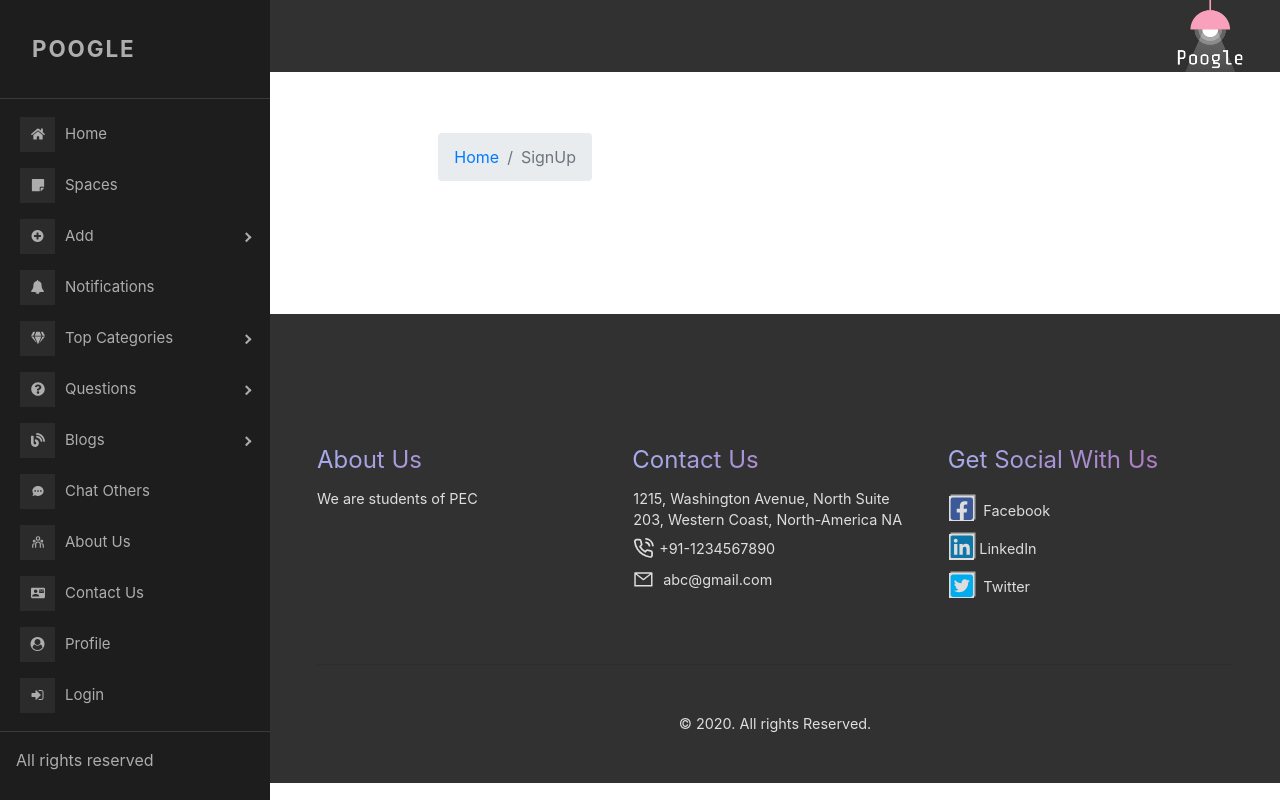
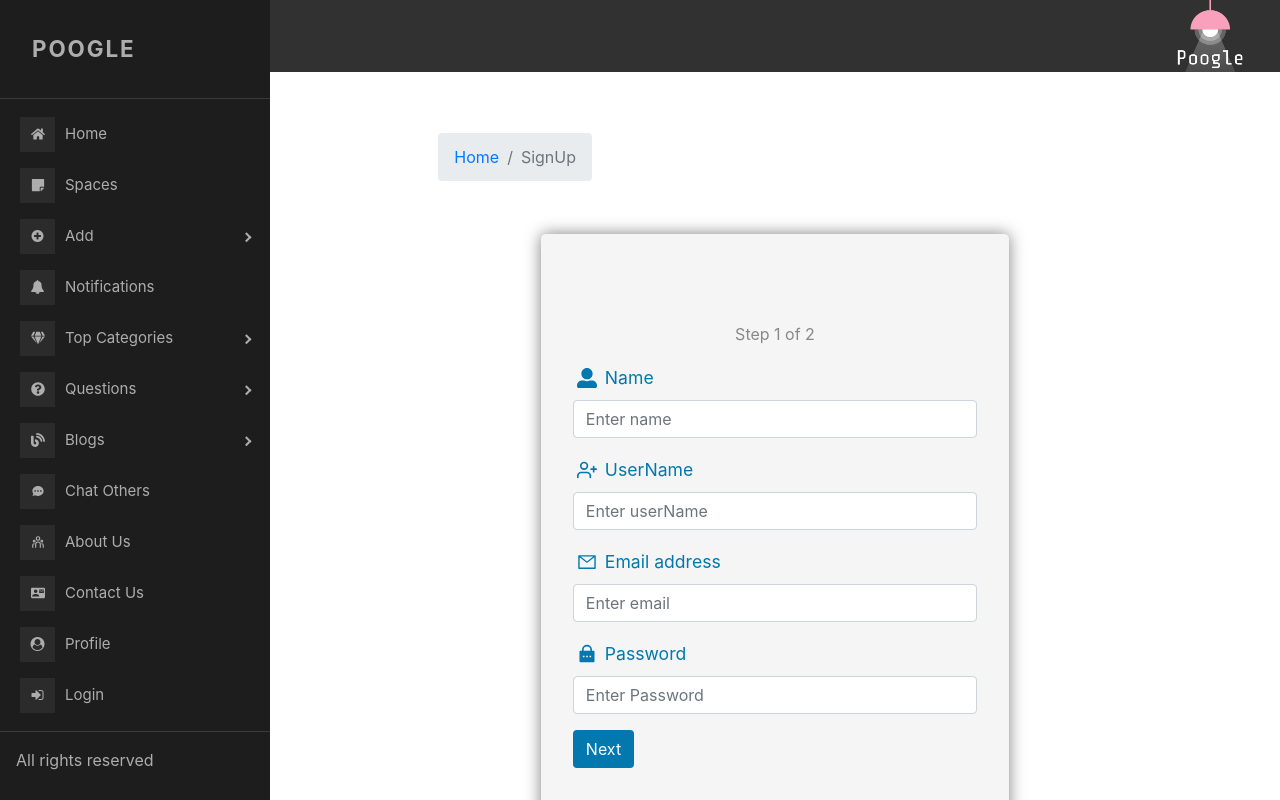
Before and after one commit to bhaveshkumarpassi/Poogle, a React (Create React App) app: page /signup in a window 1280 px wide. Built offline with nearby package versions, Linux system fonts and the light colour scheme; no server answers; data requests are answered from the project's data file.

Commit message:
Signup page Layout
Added ui of Signup page

```diff
--- a/package.json
+++ b/package.json
@@ -24,6 +24,7 @@
 		"react-redux-form": "^1.16.14",
 		"react-router-dom": "^5.2.0",
 		"react-scripts": "4.0.1",
+		"react-select": "^3.2.0",
 		"react-share": "^4.3.1",
 		"reactstrap": "^8.8.1",
 		"redux": "^4.0.5",
--- a/src/components/ContactUs/contact.js
+++ b/src/components/ContactUs/contact.js
@@ -65,7 +65,7 @@ class Contact extends Component {
 
                                 <Form.Group controlId="formBasicTextbox">
                                     <Form.Label><span className="form__icon"><BsPencilSquare/></span> Queries/ Suggestions</Form.Label>
-                                    <textarea name="feedback" className="form-control"  value={this.state.name} placeholder="Enter your queries/ suggeestions here" onChange={this.handleInputChange} />
+                                    <textarea name="feedback" rows={5} className="form-control"  value={this.state.name} placeholder="Enter your queries/ suggeestions here" onChange={this.handleInputChange} />
                                 </Form.Group>
                                 <div className="form__btn">
                                     <button className="btn contact__form__button" type="submit" onClick={this.handleSubmit}>
--- a/src/components/login_signup/login_signup.css
+++ b/src/components/login_signup/login_signup.css
@@ -73,3 +73,10 @@
     width: 50px;
     height: auto;
 }
+
+/*signup specials*/
+
+.form__number{
+    text-align: center;
+    color:#888;
+}
--- a/src/components/login_signup/signup.js
+++ b/src/components/login_signup/signup.js
@@ -1,34 +1,211 @@
-import React, { Component } from 'react'
-import {Container, Row, Col} from 'react-bootstrap';
+import React, { Component} from 'react'
+import {Container, Row, Col,Image} from 'react-bootstrap';
 import { Breadcrumb, BreadcrumbItem } from "reactstrap";
 import Jumbotron from 'react-bootstrap/Jumbotron';
 import Form from 'react-bootstrap/Form';
 import {Link} from 'react-router-dom';
 import './login_signup.css';
-class signup extends Component {
+import Select from 'react-select'
+import GoogleIcon from '../../Images/google_color.svg';
+import FacebookIcon from '../../Images/facebook_color.svg';
+import {FaUserAlt, FaRegCalendarAlt} from 'react-icons/fa'
+import {AiOutlineMail} from 'react-icons/ai';
+import {RiLockPasswordFill} from 'react-icons/ri';
+import {FiUserPlus} from 'react-icons/fi';
+import { SiGooglescholar } from "react-icons/si";
+import { MdDescription } from "react-icons/md";
+import {GiSelfLove} from 'react-icons/gi';
+import { HiOutlineUserGroup } from "react-icons/hi";
+
+const spaces = [{value:'AI',label:'Artificial Intelligence'},
+    {value:'Frontend', label:'Frontend'},
+    {value:'Backend', label:'Backend'}];
+
+const fields = [{value:'Computer Science', label:'Computer Science'},
+        {value:'Electrical Engineering', label:'Electrical Engineering'},
+        {value:'Electronics and Communiaction',label:'Electronics and Communiaction' },
+        {value:'Mechanical Engineering', label:'Mechanical Engineering' },
+        {value:'Aerospace Enngineering', label:'Aerospace Enngineering'},
+        {value:'Civil Engineering', label:'Civil Engineering'}]
+
+
+class Signup extends Component {
     constructor(props){
         super(props);
         this.state = {
-
-
+            currentStep: 1,
+            userName:"",
+            Uname:"",
+            user_password:"",
+            about:{
+                graduation_year:null,
+                field:null,
+                description:null
+            },
+            interests:null
         }
-        this.handleInputChange = this.handleInputChange.bind(this);
-        this.handleSubmit = this.handleSubmit.bind(this);
+        this.handleChange = this.handleChange.bind(this)
+        this.handleAboutChange = this.handleAboutChange.bind(this);
+        this._next = this._next.bind(this)
+        this._prev = this._prev.bind(this)
   }
-    handleInputChange(event) {
+  handleChange(event) {
     const target = event.target;
     const name = target.name;
     this.setState({
         [name]: event.target.value
     });
   }
+  handleAboutChange(event){
+      const target = event.target;
+      const name=  target.name;
+      this.setState( prevState =>({
+        about:{
+            ...prevState.about,
+            [name]: event.target.value
+        }
+      })
+      )
+    }
 
-    handleSubmit(event) {
-        event.preventDefault();
+    handleMultiSelectChange = interests => {
+    this.setState({ interests });
+    }
+
+    handleSelectField = field =>{
+        this.setState(prevState =>({
+            about:{
+                ...prevState.about,
+                field:field
+            }
+        }))
+    }
+
+    _next(event) {
+        event.preventDefault()
+        let currentStep = this.state.currentStep
+        currentStep = currentStep >= 2? 3: currentStep + 1
+        this.setState({
+        currentStep: currentStep
+        })
+    }
+  _prev(event) {
+        event.preventDefault()
+        let currentStep = this.state.currentStep
+        currentStep = currentStep <= 1? 1: currentStep - 1
+        this.setState({
+        currentStep: currentStep
+        })
+    }
+  handleSubmit = (event) => {
+    event.preventDefault()
     console.log(this.state);
     }
 
+      firstPage(){
+          let {currentStep} = this.state;
+          if(currentStep===1)
+          {
+              return(
+                  <>
+                    <Form.Group controlId="formBasicInput">
+                        <Form.Label><span className="form__icon"><FaUserAlt/></span>Name</Form.Label>
+                            <input name="Uname"  className="form-control" type="text"  placeholder="Enter name" value = {this.state.Uname} onChange={this.handleChange}/>
+                    </Form.Group>
+                    <Form.Group controlId="formBasicName">
+                        <Form.Label><span className="form__icon"><FiUserPlus/></span>UserName</Form.Label>
+                            <input name="userName"  className="form-control" type="text"  placeholder="Enter userName"
+                            value = {this.state.userName} onChange={this.handleChange}/>
+                    </Form.Group>
+                    <Form.Group controlId="formBasicEmail">
+                        <Form.Label><span className="form__icon"><AiOutlineMail/></span>Email address</Form.Label>
+                            <input name="email"  className="form-control" type="email"  placeholder="Enter email"
+                            value = {this.state.email} onChange={this.handleChange}/>
+                    </Form.Group>
+
+                    <Form.Group controlId="formBasicPassword">
+                            <Form.Label><span className="form__icon"><RiLockPasswordFill/></span>Password</Form.Label>
+                            <input name="user_password" className="form-control" type="password"  placeholder="Enter Password"
+                            value = {this.state.user_password} onChange={this.handleChange}/>
+                    </Form.Group>
+                    <div>
+
+                        <button className="btn contact__form__button"  type="button" onClick={this._next}>Next</button>
+
+                    </div>
+
+                    <div className="form__other__text">
+                        Already have an account? <Link to="/login">Login</Link>
+                    </div>
+
+                    <div className="social-login-label">
+                        <span className="label-text">
+                            or connect with
+                        </span>
+                    </div>
+                    <div className="social__icons__container">
+                        <div className="social__icon__unique">
+                            <span className="social__icon">
+                                <Link to="#"><Image src={GoogleIcon}/></Link>
+                            </span>
+                        </div>
+                        <div className="social__icon__unique">
+                            <span className="social__icon">
+                                <Link to="#"><Image src={FacebookIcon}/></Link>
+                            </span>
+                        </div>
+                    </div>
+                  </>
+              )
+          }
+
+      }
+
+      secondPage(){
+        let {currentStep} = this.state;
+        if(currentStep===2)
+        {
+            return(
+                <>
+                    <Form.Group controlId="formBasicInput">
+                        <Form.Label><span className="form__icon"><SiGooglescholar/></span>Graduation Year</Form.Label>
+                            <input name="graduation_year"  className="form-control" type="text"  placeholder="Enter Year" value = {this.state.about.graduation_year} onChange={this.handleAboutChange}/>
+                    </Form.Group>
+
+                    <Form.Group controlId="formBasicName">
+                        <Form.Label><span className="form__icon"><HiOutlineUserGroup/></span>Field Of Study</Form.Label>
+                            <div><Select name="field" options={fields} className="basic-multi-select" value={this.state.about.field} onChange={this.handleSelectField} classNamePrefix="select"/></div>
+                    </Form.Group>
+
+                    <Form.Group>
+                        <Form.Label><span className="form__icon"><GiSelfLove/></span>Select your Interests</Form.Label>
+                        <div><Select isMulti name="interests" options={spaces} className="basic-multi-select" value={this.state.interests} onChange={this.handleMultiSelectChange} classNamePrefix="select"/></div>
+                    </Form.Group>
+
+                    <Form.Group controlId="formBasicEmail">
+                        <Form.Label><span className="form__icon"><MdDescription/></span>Tell us about  yourself</Form.Label>
+                            <textarea name="description" rows={3} className="form-control"  value={this.state.about.description} placeholder="Briefly describe yourself" onChange={this.handleAboutChange} />
+                    </Form.Group>
+
+                    <div>
+                        <Row>
+                        <Col xs={6}>
+                            <button className="btn contact__form__button"  type="button" onClick={this.handleSubmit}>Submit</button>
+                        </Col>
+                        <Col xs={6}>
+                            <button className="btn btn-danger"  type="button" onClick={this._prev}>Go Back</button>
+                        </Col>
+                        </Row>
+                    </div>
+
+
+                </>
+            )
+        }
+      }
+
     render() {
+
         return (
             <div className="forms__section">
                 <Container>
@@ -41,13 +218,22 @@ class signup extends Component {
                                 <BreadcrumbItem active>SignUp</BreadcrumbItem>
                             </Breadcrumb>
                         </Row>
-                    </Col>
                         <div>
+                            <Jumbotron className="form__content__div form__content__div--login">
+                                <br/>
+                                <Form>
+                                    <span className="form__number"><p>Step {this.state.currentStep} of 2</p></span>
+                                    {this.state.currentStep===1 && this.firstPage()}
+                                    {this.state.currentStep===2 && this.secondPage() }
+                                </Form>
+                            </Jumbotron>
 
                         </div>
+                    </Col>
                 </Container>
             </div>
         )
     }
 }
-export default signup
+
+export default Signup
--- a/src/components/scroll-to-top/scroll-to-top.js
+++ b/src/components/scroll-to-top/scroll-to-top.js
@@ -1,9 +1,18 @@
-import { useEffect } from 'react';
-import { useLocation } from 'react-router-dom';
-export default function ScrollToTop() {
-  const { pathname } = useLocation();
-  useEffect(() => {
-    window.scrollTo(0, 0);
-  }, [pathname]);
-  return null;
+import React from "react";
+import { withRouter } from "react-router-dom";
+
+class ScrollToTop extends React.Component {
+  componentDidUpdate(prevProps) {
+    if (
+      this.props.location.pathname !== prevProps.location.pathname
+    ) {
+      window.scrollTo(0, 0);
+    }
+  }
+
+  render() {
+    return null;
+  }
 }
+
+export default withRouter(ScrollToTop);
```
Also changed, not shown: 1 other file (tests, documents, lock files or other folders). Lines whose indentation alone changed are shown as unchanged.
